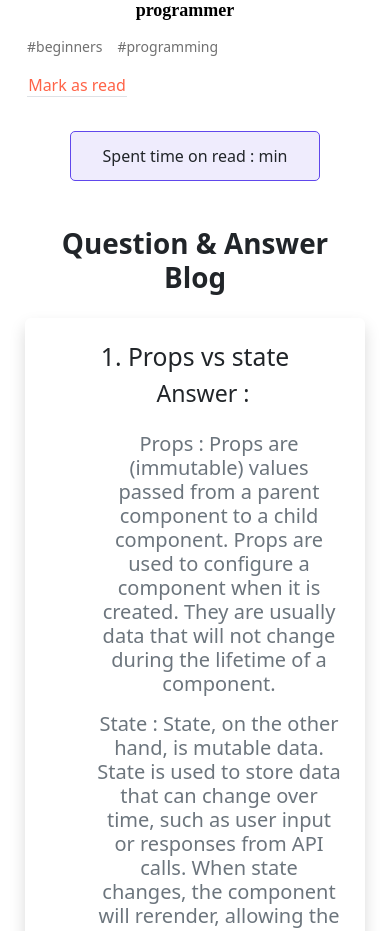
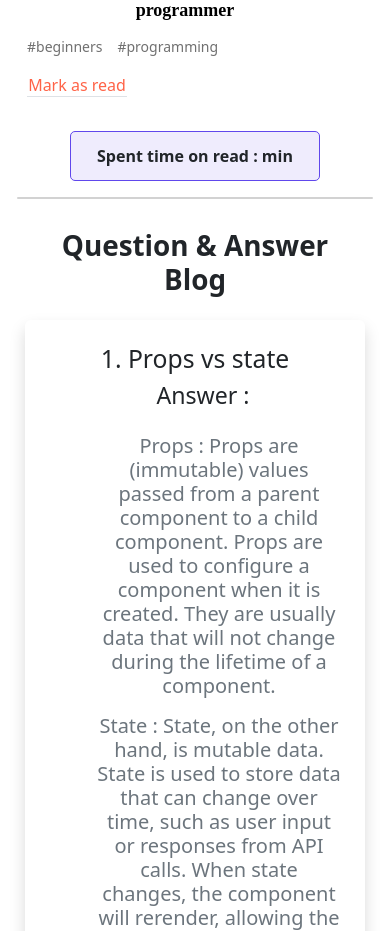
Before and after one commit to rejaul360/Assingment_8_Knowlage_Cafe, a React (Create React App) app: page / in a window 390 px wide. Shown: the part 2102-3033 px from the top of the page. Built offline with nearby package versions, Linux system fonts and the light colour scheme.

Commit message:
Cheke responsive desing

```diff
--- a/src/Component/BookMark/Bookmark.jsx
+++ b/src/Component/BookMark/Bookmark.jsx
@@ -38,7 +38,7 @@ const Bookmark = (props) => {
                             </div>
                         </div>
                         <div>
-                            <small>{time} <span>min</span></small>
+                            <small>{time} <span> min</span></small>
                             <i className='ms-4' onClick={() => handleBookmark ()}> <FontAwesomeIcon   icon={faBookBookmark} /></i>
                         </div>
                     </div>
--- a/src/Component/SideCart/SideCart.css
+++ b/src/Component/SideCart/SideCart.css
@@ -6,10 +6,22 @@
     height: 50px;
     margin: auto;
 }
-.sideCartBottom{
+
+.sideCartBottom {
     background: rgba(147, 147, 148, 0.1);
-        border-radius: 5px;
+    border-radius: 5px;
     width: 250px;
     margin: auto;
     padding: 5px;
 }
+
+.sideCartBottomtwo {
+    background-color: white;
+    border-radius: 5px;
+    width: 250px;
+    margin: auto;
+    padding: 8px;
+    border: none;
+    font-weight: 600;
+
+}
--- a/src/Component/SideCart/SideCart.jsx
+++ b/src/Component/SideCart/SideCart.jsx
@@ -1,22 +1,22 @@
 import React, { useEffect, useState } from 'react';
 import './SideCart.css'
 
-const SideCart = ({watchTime,bookMarkItem}) => {
+const SideCart = ({ watchTime, bookMarkItem }) => {
     const [time, setTime] = useState(watchTime)
 
-    useEffect(()=>{
+    useEffect(() => {
         const getWatchTimeFromLocalStroage = JSON.parse(localStorage.getItem("watchTime"))
         setTime(getWatchTimeFromLocalStroage);
     }, [watchTime])
 
     return (
-        <div className=' align-items-center justify-content-center w-100 text-center  mt-2'>
-            <p className='mb-3 text-center sideCart d-flex align-items-center justify-content-center'>Spent time on read : {time} min</p>
+        <div className=' align-items-center justify-content-center w-100 text-center  mt-2 '>
+            <p className='mb-3 fw-bold text-center sideCart d-flex align-items-center justify-content-center'>Spent time on read : {time} min</p>
 
-            <div>
+            <div className='card'>
 
                 {
-                        bookMarkItem.map( bM => <p className='card mb-4 text-center sideCartBottom'>{bM.title}</p>)
+                    bookMarkItem.map(bM => <p className='card mb-4 mt-4 text-center sideCartBottomtwo Small shadow p-3'>{bM.title}</p>)
                 }
 
 
```
